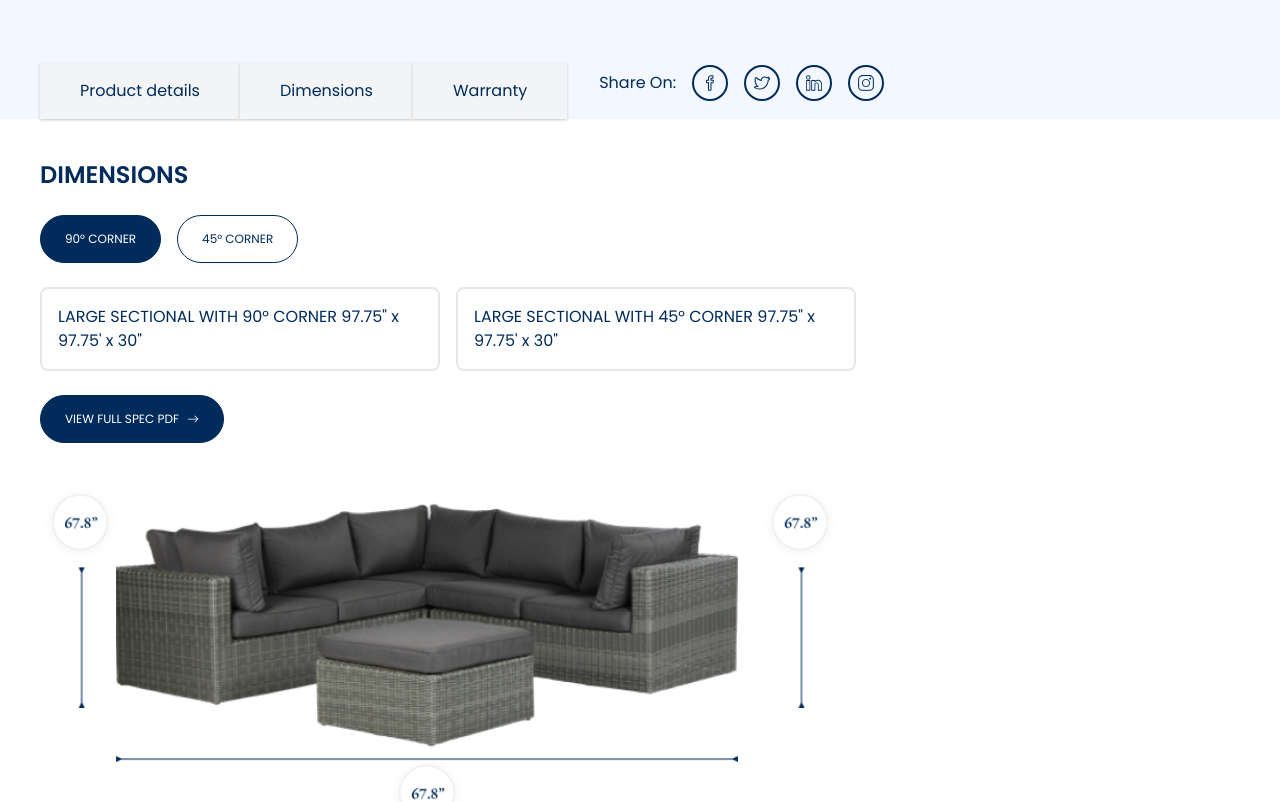
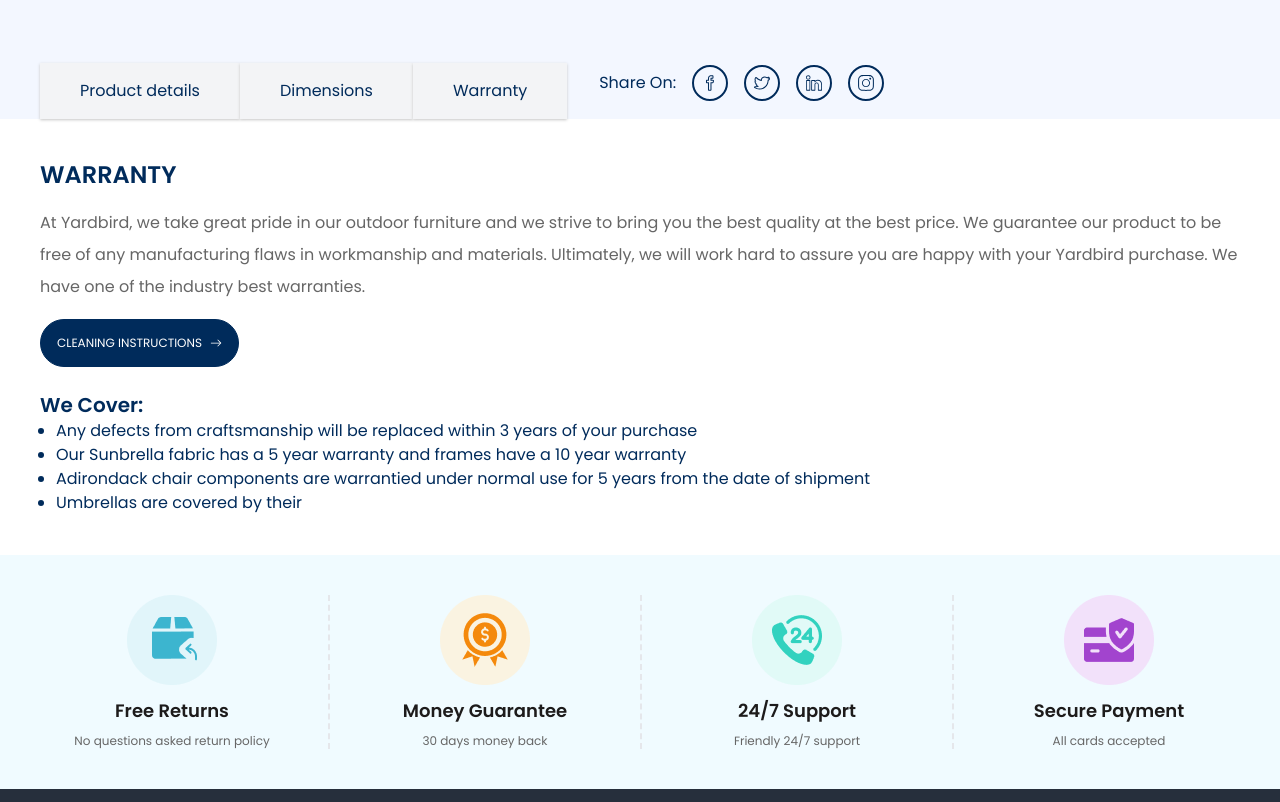
Before and after one commit to MdTasib/out-maker, a React (Create React App) app: page /product-details in a window 1280 px wide. Shown: the part 1404-2206 px from the top of the page. Built offline with nearby package versions, Linux system fonts and the light colour scheme.

Commit message:
warranty

```diff
--- a/src/pages/product-details/Details.js
+++ b/src/pages/product-details/Details.js
@@ -26,11 +26,11 @@
 			<h5 className='text-xl font-semibold text-primary pt-8'>
 				THIS SET INCLUDES
 			</h5>
-			<ul className='list-disc flex gap-10 text-primary pl-4 pt-1'>
+			<ul className='list-disc block md:flex gap-10 text-primary pl-4 pt-1'>
 				<li>Right Arm</li>
-				<li>Right Arm</li>
-				<li>Right Arm</li>
-				<li>Right Arm</li>
+				<li>Left Arm</li>
+				<li>Armless Inserts</li>
+				<li>90° or 45° Corner</li>
 			</ul>
 		</section>
 	);
--- a/src/pages/product-details/ProductDetails.js
+++ b/src/pages/product-details/ProductDetails.js
@@ -3,6 +3,7 @@
 import Info from "./Info";
 import Details from "./Details";
 import Dimensions from "./Dimensions";
+import Warranty from "./Warranty";
 
 const ProductDetails = () => {
 	return (
@@ -10,7 +11,8 @@
 			<DetailsSlider />
 			<Info />
 			{/* <Details /> */}
-			<Dimensions />
+			{/* <Dimensions /> */}
+			<Warranty />
 		</main>
 	);
 };
--- a/src/pages/product-details/Warranty.js
+++ b/src/pages/product-details/Warranty.js
@@ -1,7 +1,43 @@
 import React from "react";
+import { BsArrowRight } from "react-icons/bs";
+import Button from "../../shared/Button/Button";
 
 const Warranty = () => {
-	return <div></div>;
+	return (
+		<section className='container mx-auto p-10'>
+			<h4 className='text-primary text-2xl font-semibold uppercase'>
+				Warranty
+			</h4>
+			<p className='text-base font-normal text-[#666666] py-4 leading-loose'>
+				At Yardbird, we take great pride in our outdoor furniture and we strive
+				to bring you the best quality at the best price. We guarantee our
+				product to be free of any manufacturing flaws in workmanship and
+				materials. Ultimately, we will work hard to assure you are happy with
+				your Yardbird purchase. We have one of the industry best warranties.
+			</p>
+
+			<Button className='btn btn-primary rounded-full text-white hover:text-primary hover:bg-white font-normal'>
+				Cleaning Instructions <BsArrowRight className='ms-2' />
+			</Button>
+
+			<h5 className='text-xl font-semibold text-primary pt-6'>We Cover:</h5>
+			<ul className='list-disc text-primary pl-4'>
+				<li>
+					Any defects from craftsmanship will be replaced within 3 years of your
+					purchase
+				</li>
+				<li>
+					Our Sunbrella fabric has a 5 year warranty and frames have a 10 year
+					warranty
+				</li>
+				<li>
+					Adirondack chair components are warrantied under normal use for 5
+					years from the date of shipment
+				</li>
+				<li>Umbrellas are covered by their</li>
+			</ul>
+		</section>
+	);
 };
 
 export default Warranty;
```
